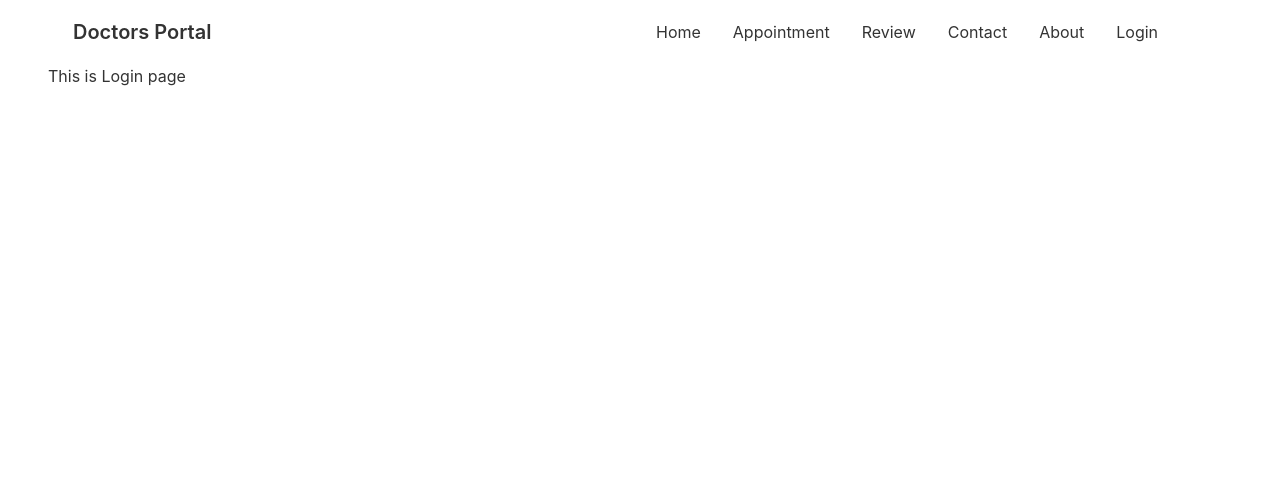
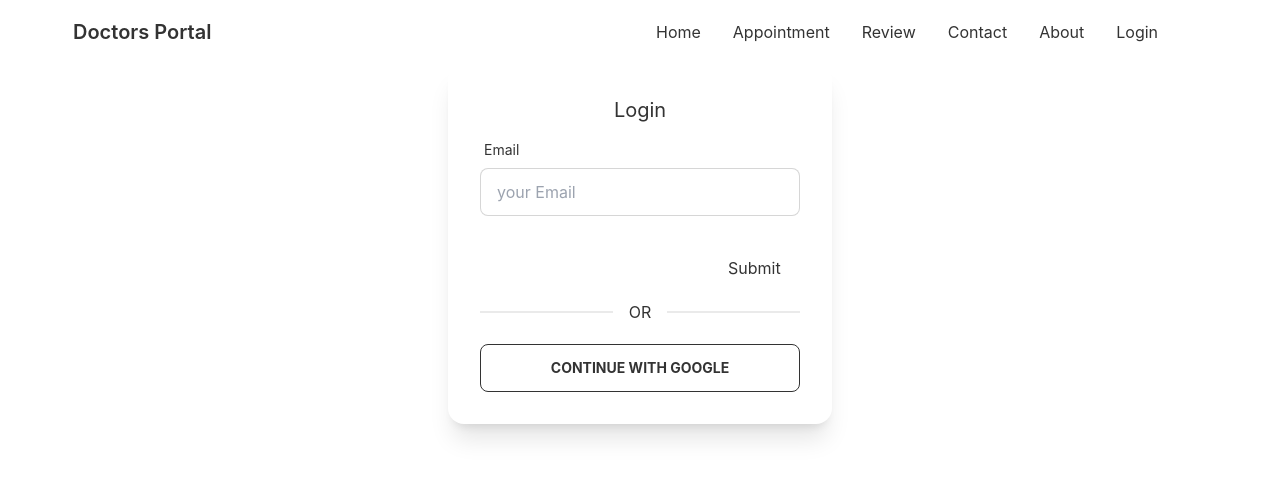
Before and after one commit to MdMuzahid07/Doctors-portal-client, a React (Create React App) app: page /login in a window 1280 px wide. Shown: the top 478 px of the page. Built offline with nearby package versions, Linux system fonts and the light colour scheme; no server answers.

Commit message:
error handle functionality added on react hook form

```diff
--- a/package.json
+++ b/package.json
@@ -13,6 +13,7 @@
     "react-day-picker": "^8.0.4",
     "react-dom": "^18.1.0",
     "react-firebase-hooks": "^5.0.3",
+    "react-hook-form": "^7.31.1",
     "react-router-dom": "^6.3.0",
     "react-scripts": "5.0.1",
     "web-vitals": "^2.1.4"
--- a/src/Pages/Appointment/AppointmentBanner.js
+++ b/src/Pages/Appointment/AppointmentBanner.js
@@ -7,9 +7,9 @@ const AppointmentBanner = ({date, setDate}) => {
 
     return (
         <div className='bg-img'>
-            <div class="hero min-h-screen">
-                <div class="hero-content flex-col lg:flex-row-reverse">
-                    <img src={chair} class="max-w-sm rounded-lg shadow-2xl" alt="Dentist Chair" />
+            <div className="hero min-h-screen">
+                <div className="hero-content flex-col lg:flex-row-reverse">
+                    <img src={chair} className="max-w-sm rounded-lg shadow-2xl" alt="Dentist Chair" />
                     <div>
                         <DayPicker
                             mode="single"
--- a/src/Pages/Appointment/BookingModal.js
+++ b/src/Pages/Appointment/BookingModal.js
@@ -14,22 +14,22 @@ const BookingModal = ({ treatment, date, setTreatment }) => {
 
     return (
         <div>
-            <input type="checkbox" id="booking-modal" class="modal-toggle" />
-            <div class="modal modal-bottom sm:modal-middle">
-                <div class="modal-box">
-                    <label for="booking-modal" class="btn btn-sm btn-circle absolute right-2 top-2">✕</label>
-                    <h3 class="font-bold text-lg">{name}</h3>
+            <input type="checkbox" id="booking-modal" className="modal-toggle" />
+            <div className="modal modal-bottom sm:modal-middle">
+                <div className="modal-box">
+                    <label for="booking-modal" className="btn btn-sm btn-circle absolute right-2 top-2">✕</label>
+                    <h3 className="font-bold text-lg">{name}</h3>
                     <form onSubmit={handleBooking} className='grid grid-cols-1 gap-3 justify-items-center mt-5'>
-                        <input type="text" disabled value={format(date, 'PP')} class="input input-bordered w-full max-w-xs" />
-                        <select name="slot" class="select select-bordered w-full max-w-xs">
+                        <input type="text" disabled value={format(date, 'PP')} className="input input-bordered w-full max-w-xs" />
+                        <select name="slot" className="select select-bordered w-full max-w-xs">
                             {
                                 slots.map(slot => <option value={slot}>{slot}</option>)
                             }
                         </select>
-                        <input type="text" name="name" placeholder="Your Name" class="input input-bordered w-full max-w-xs" />
-                        <input type="email" name="email" placeholder="Email Address" class="input input-bordered w-full max-w-xs" />
-                        <input type="number" name="phone" placeholder="Phone Number" class="input input-bordered w-full max-w-xs" />
-                        <input type="submit" value="submit" class="btn btn-primary text-white w-full max-w-xs" />
+                        <input type="text" name="name" placeholder="Your Name" className="input input-bordered w-full max-w-xs" />
+                        <input type="email" name="email" placeholder="Email Address" className="input input-bordered w-full max-w-xs" />
+                        <input type="number" name="phone" placeholder="Phone Number" className="input input-bordered w-full max-w-xs" />
+                        <input type="submit" value="submit" className="btn btn-primary text-white w-full max-w-xs" />
                     </form>
                 </div>
             </div>
--- a/src/Pages/Appointment/Service.js
+++ b/src/Pages/Appointment/Service.js
@@ -4,9 +4,9 @@ const Service = ({ service, setTreatment }) => {
     const { name, slots } = service;
     return (
         <div>
-            <div class="card lg:max-w-lg bg-base-100 shadow-xl">
-                <div class="card-body text-center">
-                    <h2 class="text-xl font-bold text-primary">{name}</h2>
+            <div className="card lg:max-w-lg bg-base-100 shadow-xl">
+                <div className="card-body text-center">
+                    <h2 className="text-xl font-bold text-primary">{name}</h2>
                     <p>
                         {
                             slots.length > 0
@@ -18,9 +18,9 @@ const Service = ({ service, setTreatment }) => {
                         }
                     </p>
                     <p>{slots.length} {slots.length > 1 ? 'spaces' : 'space'} available</p>
-                    <div class="card-actions justify-center">
+                    <div className="card-actions justify-center">
                         <label for="booking-modal"
-                            disabled={slots.length === 0} class="btn btn-sm btn-primary text-white uppercase"
+                            disabled={slots.length === 0} className="btn btn-sm btn-primary text-white uppercase"
                             onClick={() => setTreatment(service)}
                             className="btn modal-button text-white btn btn-primary uppercase">BOOK APPOINTMENT</label>
                     </div>
--- a/src/Pages/Home/ExceptionalDental.js
+++ b/src/Pages/Home/ExceptionalDental.js
@@ -7,7 +7,7 @@ const ExceptionalDental = () => {
         <div>
             <div className="hero min-h-screen">
                 <div className="hero-content flex-col lg:flex-row">
-                    <img src={treatment} class="max-w-sm rounded-lg shadow-2xl" />
+                    <img src={treatment} className="max-w-sm rounded-lg shadow-2xl" />
                     <div>
                         <h1 className="text-5xl font-bold">Exceptional Dental Care, on Your Terms</h1>
                         <p className="py-6">Lorem ipsum dolor sit amet consectetur adipisicing elit. Cumque repellat voluptatibus molestias! Dicta cumque architecto repellat accusantium officia, quam adipisci praesentium velit rerum temporibus magnam, delectus maxime asperiores, natus totam dolorem tempore nulla ex accusamus eveniet sequi commodi? Incidunt repellat assumenda qui porro voluptatum ullam aliquam ab et id placeat!</p>
--- a/src/Pages/Login/Login.js
+++ b/src/Pages/Login/Login.js
@@ -1,9 +1,63 @@
 import React from 'react';
+import { useSignInWithGoogle } from 'react-firebase-hooks/auth';
+import auth from '../../firebase.init';
+import { useForm } from "react-hook-form";
 
 const Login = () => {
+    const [signInWithGoogle, user, loading, error] = useSignInWithGoogle(auth);
+    const { register, formState: { errors }, handleSubmit } = useForm();
+
+    if (user) {
+        console.log(user)
+    }
+
+    const onSubmit = data => {
+        console.log(data)
+    };
+
+
     return (
-        <div>
-            <h1>This is Login page</h1>
+        <div className='flex justify-center item-center'>
+            <div className="card w-96 bg-base-100 shadow-xl">
+                <div className="card-body">
+                    <h2 className="text-xl text-center">Login</h2>
+                    <form onSubmit={handleSubmit(onSubmit)}>
+
+                        <div class="form-control w-full max-w-xs">
+                            <label class="label">
+                                <span class="label-text">Email</span>
+                            </label>
+                            <input
+                                type="email"
+                                placeholder="your Email"
+                                class="input input-bordered w-full max-w-xs"
+                                {...register("email", {
+                                    required: {
+                                        value: true,
+                                        message: "Email is required"
+                                    },
+                                    pattern: /[a-z0-9]+@[a-z]+\.[a-z]{2,3}/,
+                                    message: 'provide a valid email'
+                                })}
+                            />
+                            <label class="label">
+                                {errors.email?.type === 'required' && <span class="label-text-alt text-red-500">{errors.email.message}</span>}
+                                {errors.email?.type === 'pattern' && <span class="label-text-alt text-red-500">{errors.email.message}</span>}
+                            </label>
+                        </div>
+
+                        <input />
+                        {errors.firstName?.type === 'required' && "First name is required"}
+
+                        <input {...register("lastName", { required: true })} />
+                        {errors.lastName && "Last name is required"}
+
+                        <input type="submit" />
+                    </form>
+                    <div className="divider">OR</div>
+                    <button onClick={() => signInWithGoogle()} className="btn btn-outline font-bold">Continue With Google</button>
+                </div>
+            </div>
         </div>
     );
 };
--- a/src/firebase.init.js
+++ b/src/firebase.init.js
@@ -7,11 +7,11 @@ import { getAuth } from "firebase/auth";
 // Your web app's Firebase configuration
 const firebaseConfig = {
   apiKey: process.env.REACT_APP_API_KEY,
-  authDomain: process.env.REACT_APPAUTHD_OMAIN,
+  authDomain: process.env.REACT_APP_AUTH_DOMAIN,
   projectId: process.env.REACT_APP_PROJECT_ID,
   storageBucket: process.env.REACT_APP_STORAGE_BUCKET,
   messagingSenderId: process.env.REACT_APP_MESSAGING_SENDER_ID,
-  appId: process.env.REACT_APP_APP_ID
+  appId: process.env.REACT_APP_APP_ID,
 };
 
 // Initialize Firebase
@@ -19,4 +19,5 @@ const app = initializeApp(firebaseConfig);
 
 const auth = getAuth(app)
 
+
 export default auth;
```
Also changed, not shown: 1 other file (tests, documents, lock files or other folders).
